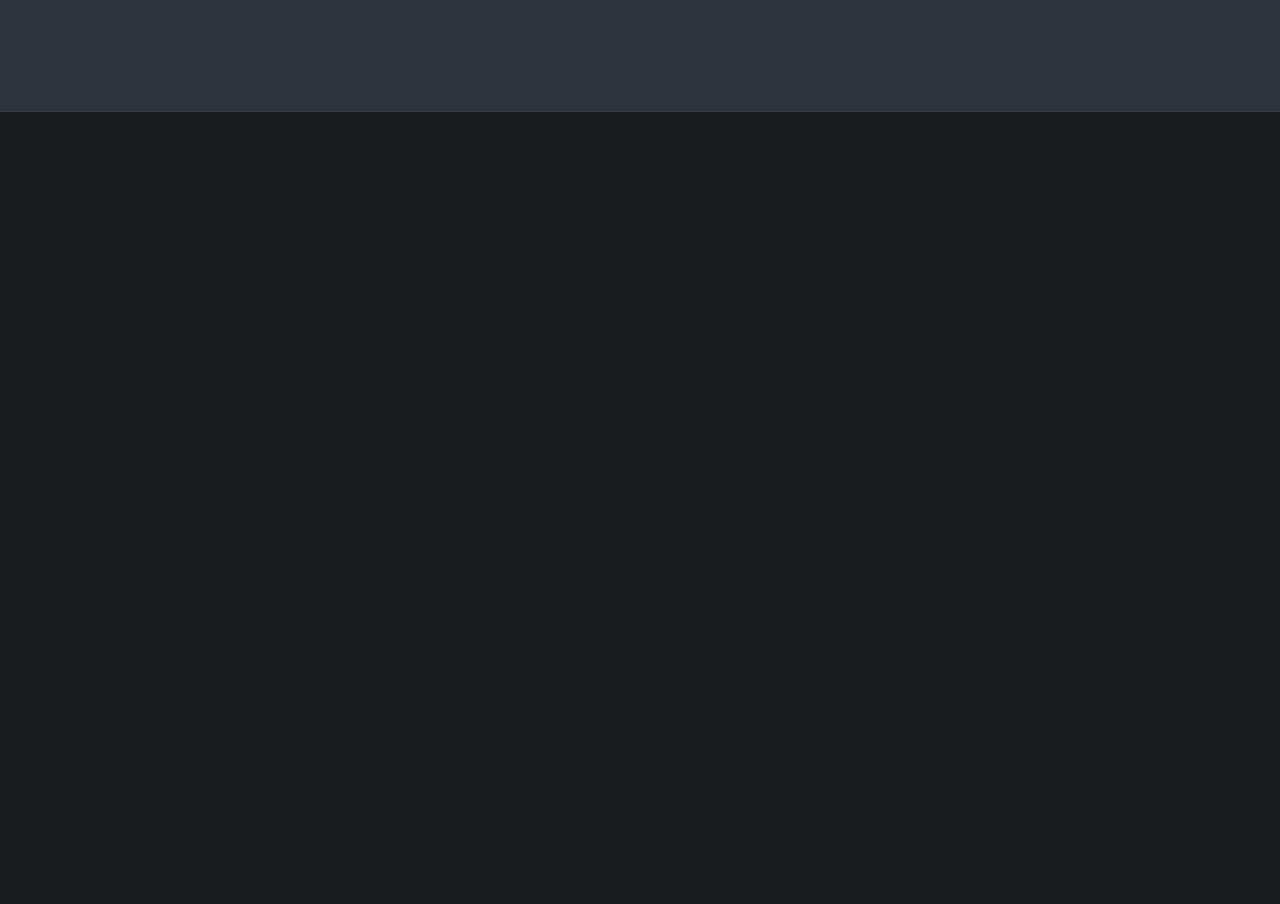
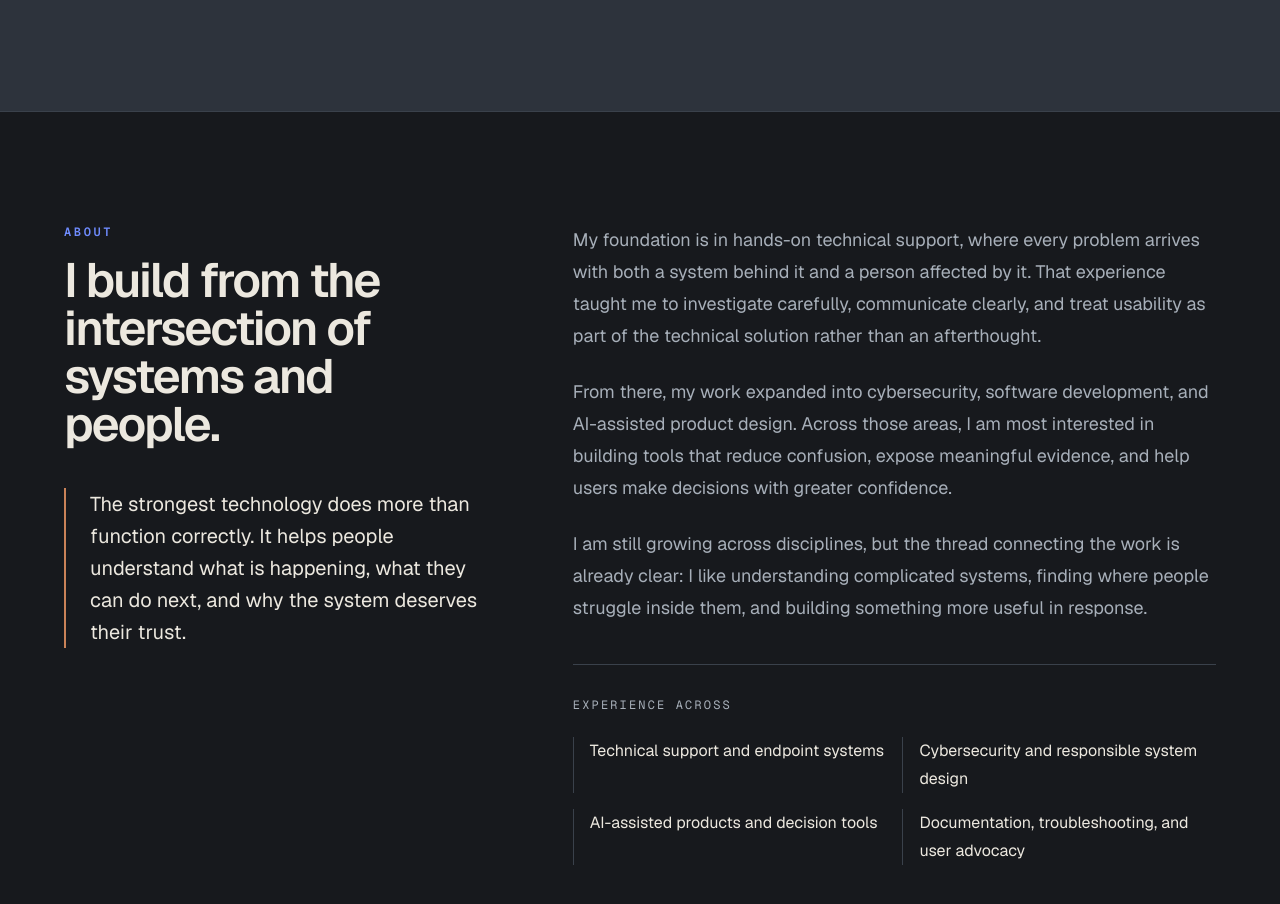
Before and after one commit to ZachariasBraetyllo-Sec/zacharias-portfolio, a Next.js app: page / in a window 1280 px wide. Shown: the part 3348-4252 px from the top of the page. Before the commit the page ends 3460 px from the top, so only its background shows below. Built offline with nearby package versions, Linux system fonts and the light colour scheme.

Commit message:
Add portfolio about section

```diff
--- a/app/page.tsx
+++ b/app/page.tsx
@@ -65,6 +65,13 @@ const workingPrinciples = [
     description:
       "I record why choices were made, what changed, and what remains unfinished so the work can be maintained, reviewed, and improved with confidence.",
   },
+];
+
+const experienceAreas = [
+  "Technical support and endpoint systems",
+  "Cybersecurity and responsible system design",
+  "AI-assisted products and decision tools",
+  "Documentation, troubleshooting, and user advocacy",
 ];
 
 export default function Home() {
@@ -309,6 +316,75 @@ export default function Home() {
           </div>
         </div>
       </section>
+
+      <section
+        id="about"
+        className="px-6 py-20 sm:px-10 lg:px-16 lg:py-28"
+      >
+        <div className="mx-auto grid w-full max-w-7xl gap-14 lg:grid-cols-[0.8fr_1.2fr] lg:gap-20">
+          <div>
+            <p className="font-mono text-xs font-semibold uppercase tracking-[0.22em] text-accent">
+              About
+            </p>
+
+            <h2 className="mt-4 text-4xl font-semibold tracking-[-0.04em] sm:text-5xl">
+              I build from the intersection of systems and people.
+            </h2>
+
+            <div className="mt-10 border-l-2 border-accent-warm pl-6">
+              <p className="text-xl leading-8">
+                The strongest technology does more than function correctly. It
+                helps people understand what is happening, what they can do
+                next, and why the system deserves their trust.
+              </p>
+            </div>
+          </div>
+
+          <div>
+            <div className="space-y-6 text-lg leading-8 text-muted">
+              <p>
+                My foundation is in hands-on technical support, where every
+                problem arrives with both a system behind it and a person
+                affected by it. That experience taught me to investigate
+                carefully, communicate clearly, and treat usability as part of
+                the technical solution rather than an afterthought.
+              </p>
+
+              <p>
+                From there, my work expanded into cybersecurity, software
+                development, and AI-assisted product design. Across those areas,
+                I am most interested in building tools that reduce confusion,
+                expose meaningful evidence, and help users make decisions with
+                greater confidence.
+              </p>
+
+              <p>
+                I am still growing across disciplines, but the thread connecting
+                the work is already clear: I like understanding complicated
+                systems, finding where people struggle inside them, and building
+                something more useful in response.
+              </p>
+            </div>
+
+            <div className="mt-10 border-t border-border pt-8">
+              <p className="font-mono text-xs uppercase tracking-[0.18em] text-muted">
+                Experience Across
+              </p>
+
+              <ul className="mt-6 grid gap-4 sm:grid-cols-2">
+                {experienceAreas.map((area) => (
+                  <li
+                    key={area}
+                    className="border-l border-border pl-4 leading-7"
+                  >
+                    {area}
+                  </li>
+                ))}
+              </ul>
+            </div>
+          </div>
+        </div>
+      </section>
     </main>
   );
 }
```
